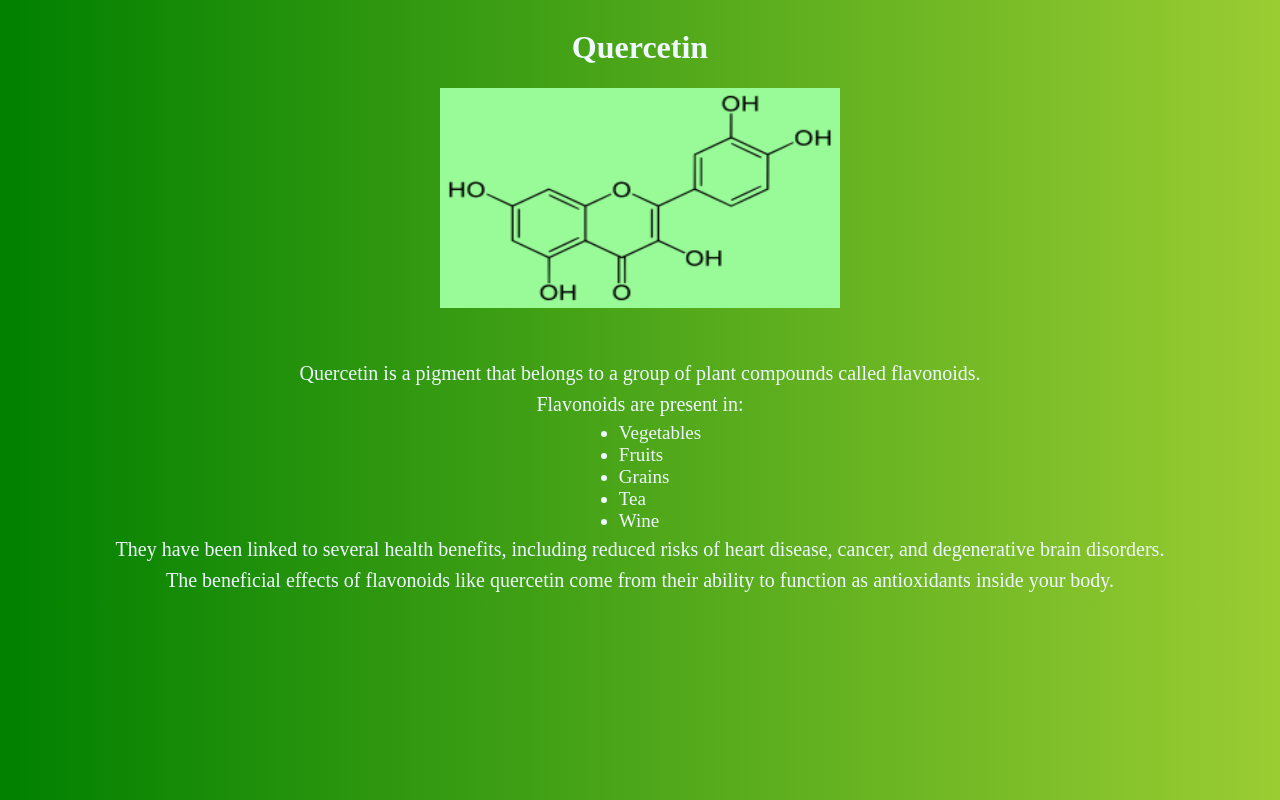
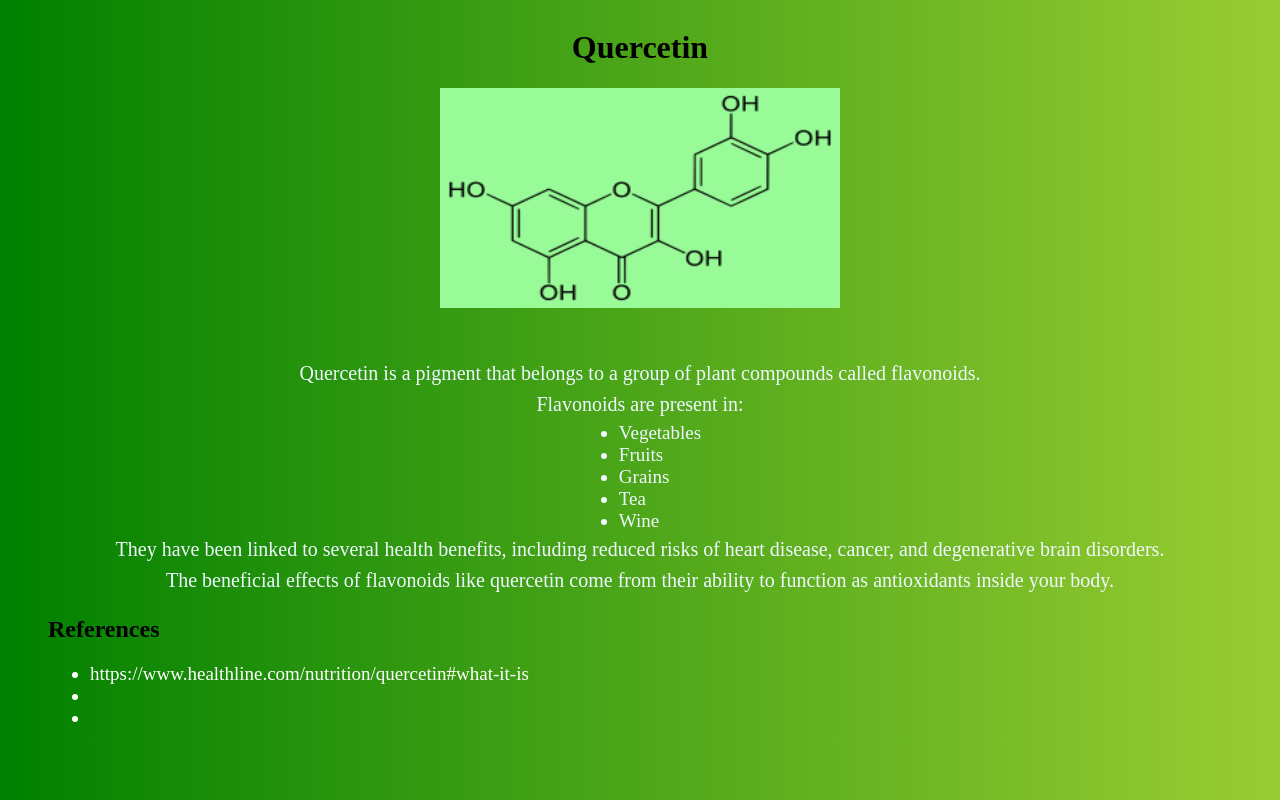
Before and after one commit to pankajkumarphe21/ugproject, a React (Vite) app: page / in a window 1280 px wide. Built offline with nearby package versions, Linux system fonts and the light colour scheme.

Commit message:
references added

```diff
--- a/src/App.jsx
+++ b/src/App.jsx
@@ -1,4 +1,5 @@
 import About from "./Components/About"
+import References from "./Components/References"
 import './App.css'
 
 function App() {
@@ -6,6 +7,7 @@ function App() {
   return (
     <div>
       <About/>
+      <References/>
     </div>
   )
 }
--- /dev/null
+++ b/src/Components/References.jsx
@@ -0,0 +1,17 @@
+import React from 'react'
+import styles from './../styles/References.module.css'
+
+const References = () => {
+  return (
+    <div className={styles.references}>
+      <h2>References</h2>
+      <ul>
+        <li>https://www.healthline.com/nutrition/quercetin#what-it-is</li>
+        <li></li>
+        <li></li>
+      </ul>
+    </div>
+  )
+}
+
+export default References
--- a/src/styles/About.module.css
+++ b/src/styles/About.module.css
@@ -21,3 +21,6 @@ ul{
 li{
     font-size: 19px;
 }
+h1{
+    color: black;
+}
--- /dev/null
+++ b/src/styles/References.module.css
@@ -0,0 +1,18 @@
+.references{
+    color: white;
+    padding-left: 40px;
+}
+p{
+    margin: 4px;
+    font-size: 20px;
+}
+ul{
+    margin: 2px;
+}
+li{
+    font-size: 19px;
+}
+h2{
+    display: flex;
+    color: black;
+}
```
